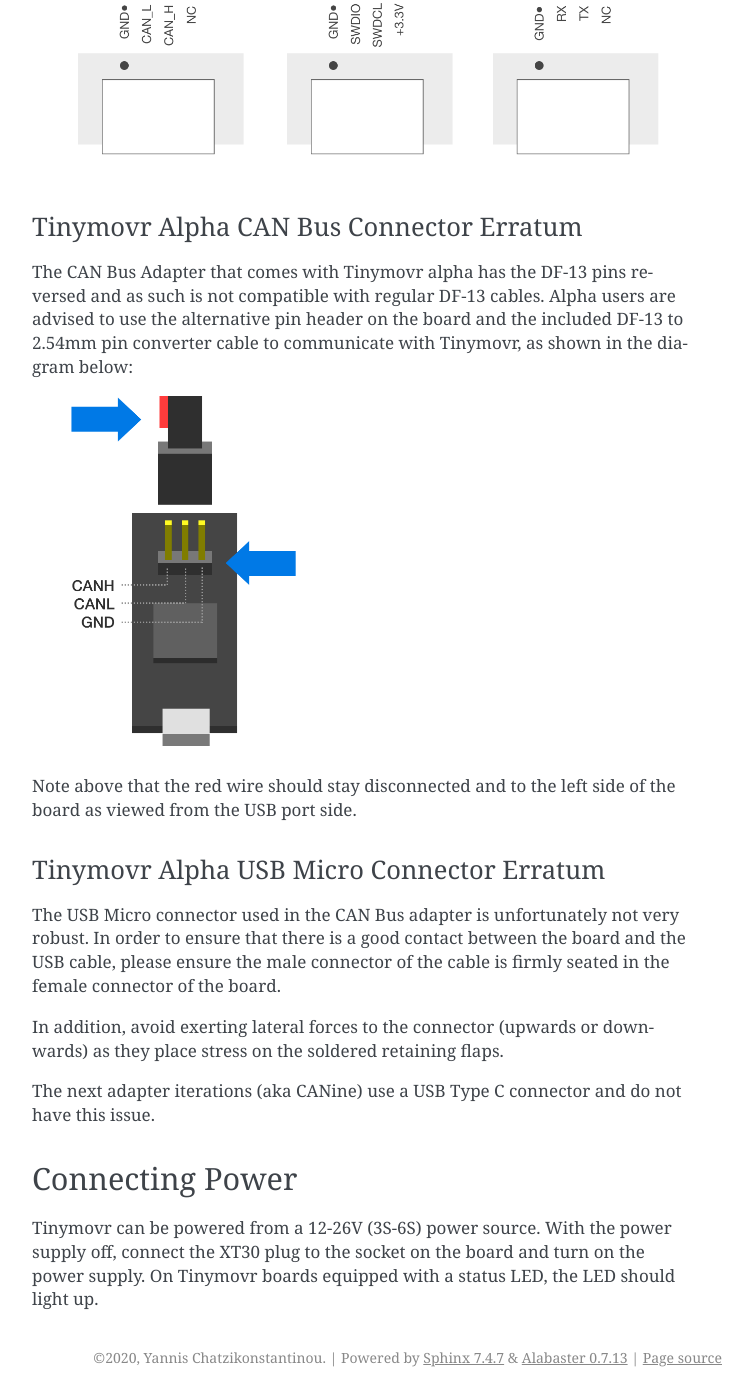
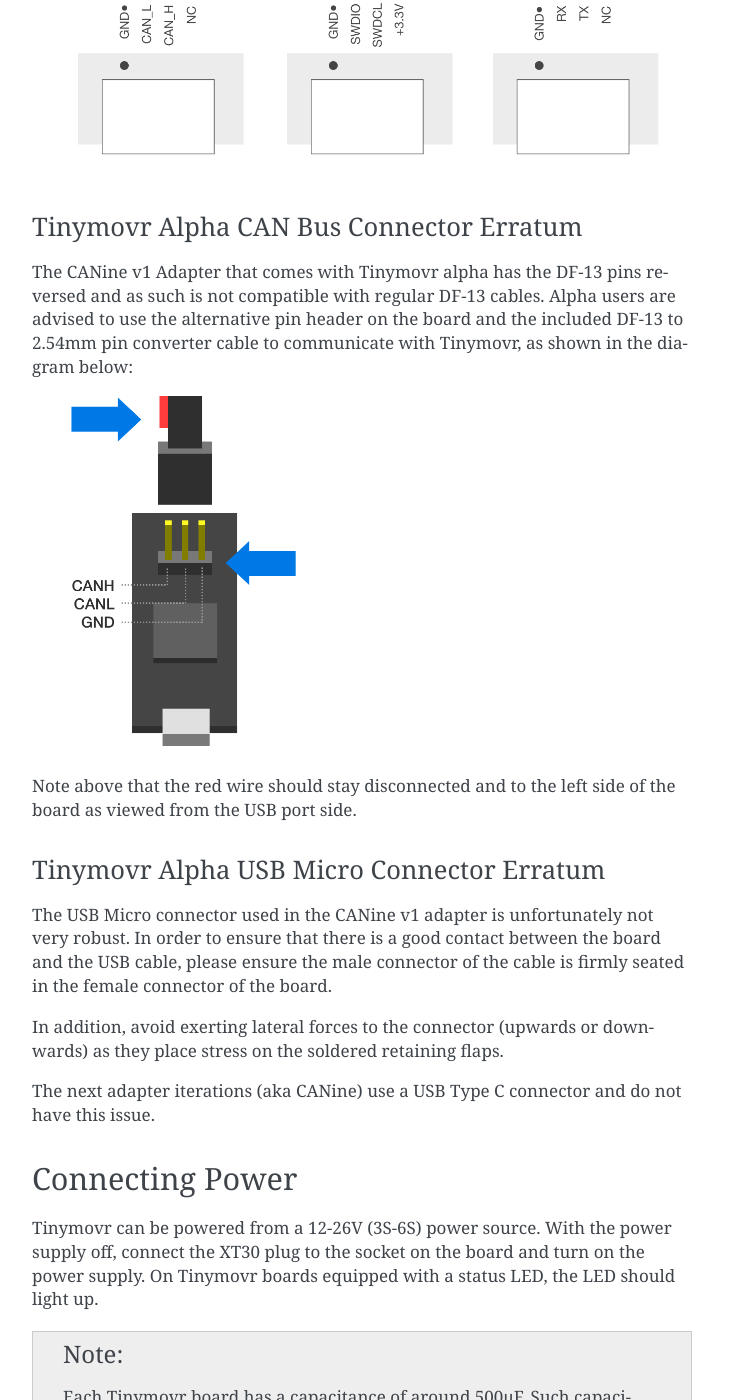
Before and after one commit to tinymovr/Tinymovr, a Sphinx documentation site: the page built from docs/hardware/guide.rst, in a window 1280 px wide and 1400 px high, scrolled down 4420 px. Shown: the whole window, without its empty margins (388-1140 px from the left). Built offline with Sphinx 7.4.7, drawn with Linux system fonts in a browser that asks for light colours; some of the changed text lies outside the part shown.

Commit message:
Add CANine documentation

```diff
--- a/docs/hardware/guide.rst
+++ b/docs/hardware/guide.rst
@@ -114,7 +114,7 @@
 Tinymovr Alpha CAN Bus Connector Erratum
 ****************************************
 
-The CAN Bus Adapter that comes with Tinymovr alpha has the DF-13 pins reversed and as such is not compatible with regular DF-13 cables. Alpha users are advised to use the alternative pin header on the board and the included DF-13 to 2.54mm pin converter cable to communicate with Tinymovr, as shown in the diagram below:
+The CANine v1 Adapter that comes with Tinymovr alpha has the DF-13 pins reversed and as such is not compatible with regular DF-13 cables. Alpha users are advised to use the alternative pin header on the board and the included DF-13 to 2.54mm pin converter cable to communicate with Tinymovr, as shown in the diagram below:
 
 .. image:: header.png
   :width: 300
@@ -127,7 +127,7 @@
 Tinymovr Alpha USB Micro Connector Erratum
 ******************************************
 
-The USB Micro connector used in the CAN Bus adapter is unfortunately not very robust. In order to ensure that there is a good contact between the board and the USB cable, please ensure the male connector of the cable is firmly seated in the female connector of the board.
+The USB Micro connector used in the CANine v1 adapter is unfortunately not very robust. In order to ensure that there is a good contact between the board and the USB cable, please ensure the male connector of the cable is firmly seated in the female connector of the board.
 
 In addition, avoid exerting lateral forces to the connector (upwards or downwards) as they place stress on the soldered retaining flaps.
 
@@ -139,3 +139,6 @@
 ################
 
 Tinymovr can be powered from a 12-26V (3S-6S) power source. With the power supply off, connect the XT30 plug to the socket on the board and turn on the power supply. On Tinymovr boards equipped with a status LED, the LED should light up.
+
+.. note::
+   Each Tinymovr board has a capacitance of around 500μF. Such capacitance can introduce significant inrush current upon power-on, especially if several boards are connected to the same power supply. To prevent damage to components from overcurrent, the use of an inrush current limiter or a current-limited power supply is advised.
```
Also changed, not shown: docs/hardware/canine.rst (added, +28 -0 lines), docs/hardware/canine_config.png (added).
